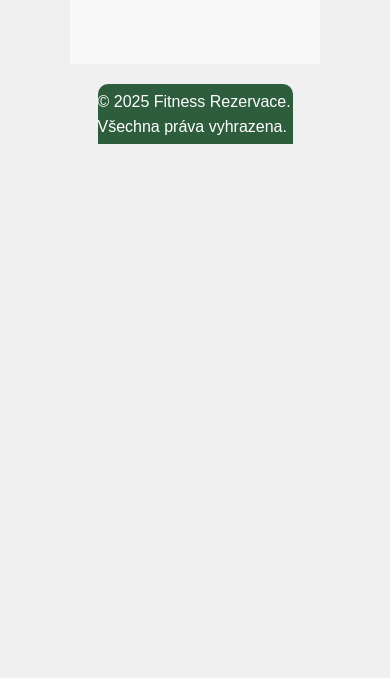
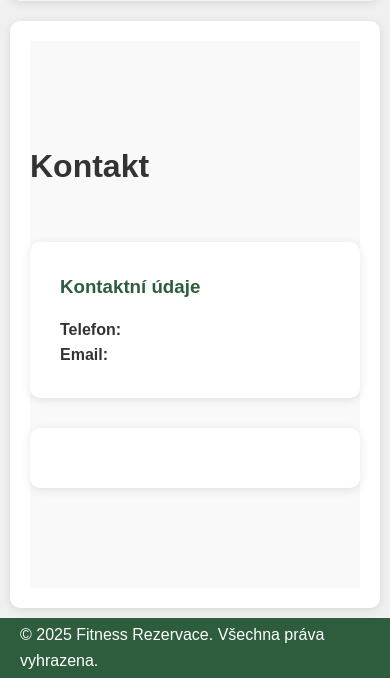
Before and after one commit to vsykora753/Fitness, a Django app: page /kontakt/ in a window 390 px wide. Shown: the part 503-1181 px from the top of the page. Before the commit the page ends 647 px from the top, so only its background shows below. Run offline with Django 5.2, Linux system fonts and the light colour scheme.

Commit message:
uprava stylu base.html

```diff
--- a/static/css/style.css
+++ b/static/css/style.css
@@ -19,28 +19,64 @@
   min-height: 100vh;
   display: flex;
   flex-direction: column;
-  align-items: center;
   width: 100%;
   position: relative;
-  gap: 0; /* odstranění mezer mezi flex items */
 }
 
-header {
+.flex-header {
   display: flex;
   justify-content: space-between;
   align-items: center;
   padding: 15px 40px;
   color: white;
-  position: fixed;
-  width: 50%;
-  top: 0;
-  z-index: 10;
-  left: 50%;
-  transform: translateX(-50%);
-  border-bottom-left-radius: 10px;
-  border-bottom-right-radius: 10px;
+  width: 100%;
+  background-color: #2e5d3d;
   height: 60px;
   box-shadow: 0 2px 15px rgba(0,0,0,0.1);
+  flex: 0 0 auto;
+}
+
+.flex-content {
+  display: flex;
+  flex: 1;
+  width: 100%;
+  padding: 20px;
+  gap: 20px;
+}
+
+.flex-sidebar {
+  flex: 0 0 300px;
+  background-color: #f5f5f5;
+  border-radius: 10px;
+  padding: 20px;
+  box-shadow: 0 2px 10px rgba(0,0,0,0.1);
+}
+
+.flex-main {
+  flex: 1;
+  background-color: white;
+  border-radius: 10px;
+  padding: 20px;
+  box-shadow: 0 2px 10px rgba(0,0,0,0.1);
+}
+
+.profile-image {
+  width: 100%;
+  height: auto;
+  border-radius: 10px;
+  margin-bottom: 20px;
+}
+
+.flex-footer {
+  display: flex;
+  justify-content: center;
+  align-items: center;
+  background-color: #2e5d3d;
+  color: white;
+  height: 60px;
+  width: 100%;
+  padding: 0 20px;
+  flex: 0 0 auto;
 }
 
 .logo {
@@ -78,7 +114,7 @@
   overflow: hidden;
 }
 
-/* Použije se jen pokud chcete pozadí nastavovat přes pseudo-element (např. na homepage) */
+/* Použije se jen pokud chcete pozadí nastavovat přes pseudo-element (např. na homepage)
 .hero::before {
   content: '';
   position: absolute;
@@ -87,12 +123,12 @@
   width: 100%;
   height: 100%;
   background-image: linear-gradient(rgba(0,0,0,0.5), rgba(0,0,0,0.5)),
-                    url('/static/img/hero-bg.jpg');
+                    url('/static/img/tt.jpg');
   background-size: cover;
   background-position: center;
   background-repeat: no-repeat;
   z-index: 0;
-}
+} */
 
 .hero-content {
   max-width: 800px;
@@ -298,21 +334,41 @@
 
 /* Responzivní design */
 @media (max-width: 768px) {
-  header {
+  .flex-header {
     padding: 15px 20px;
     flex-direction: column;
+    height: auto;
   }
 
   .logo {
     margin-bottom: 15px;
   }
 
+  nav {
+    display: flex;
+    flex-wrap: wrap;
+    justify-content: center;
+  }
+
   nav a {
-    margin: 10px 15px;
+    margin: 5px 10px;
+  }
+
+  .flex-content {
+    flex-direction: column;
+    padding: 10px;
+  }
+
+  .flex-sidebar {
+    flex: 0 0 auto;
+  }
+
+  .flex-main {
+    flex: 1;
   }
 
   .hero {
-    min-height: calc(100vh - 60px); /* Kompenzace pro header na mobilu */
+    min-height: calc(100vh - 60px);
   }
 
   .hero-content {
@@ -328,18 +384,4 @@
     font-size: 18px;
     padding: 0 10px;
   }
-
-  .footer-container {
-    flex-direction: column;
-    text-align: center;
-  }
-
-  .footer-links {
-    margin-top: 20px;
-  }
-
-  .footer-links a {
-    margin: 10px;
-    display: inline-block;
-  }
 }
--- a/templates/base.html
+++ b/templates/base.html
@@ -12,7 +12,7 @@
 
 <body class="{% block body_class %}{% endblock %}">
 <div class="page-wrapper">
-    <header>
+    <div class="flex-header">
         <div class="logo">Nikola Turnerová</div>
         <nav>
             <a href="{% url 'home' %}">O mě</a>
@@ -31,11 +31,16 @@
                 <a href="{% url 'register' %}" class="btn">Registrace</a>
             {% endif %}
         </nav>
-    </header>
+    </div>
 
     {% block hero %}{% endblock %}
 
-    <main class="main-container">
+    <div class="flex-content">
+        <div class="flex-sidebar">
+            <img src="{% static 'img/hero-gb.jpg' %}" alt="Profilová fotka" class="profile-image">
+        </div>
+
+        <main class="flex-main">
             {% if messages %}
                 <div class="messages">
                     {% for message in messages %}
@@ -48,13 +53,10 @@
 
             {% block content %}{% endblock %}
         </main>
-
-    <footer class="footer">
-        <div class="nav-container">
-            <p class="footer-brand">&copy; {% now "Y" %} Fitness Rezervace. Všechna práva vyhrazena.</p>
-
     </div>
 
+    <footer class="flex-footer">
+        <p class="footer-brand">&copy; {% now "Y" %} Fitness Rezervace. Všechna práva vyhrazena.</p>
     </footer>
 </div>
     {% block extra_js %}{% endblock %}
```
Lines whose indentation alone changed are shown as unchanged.
